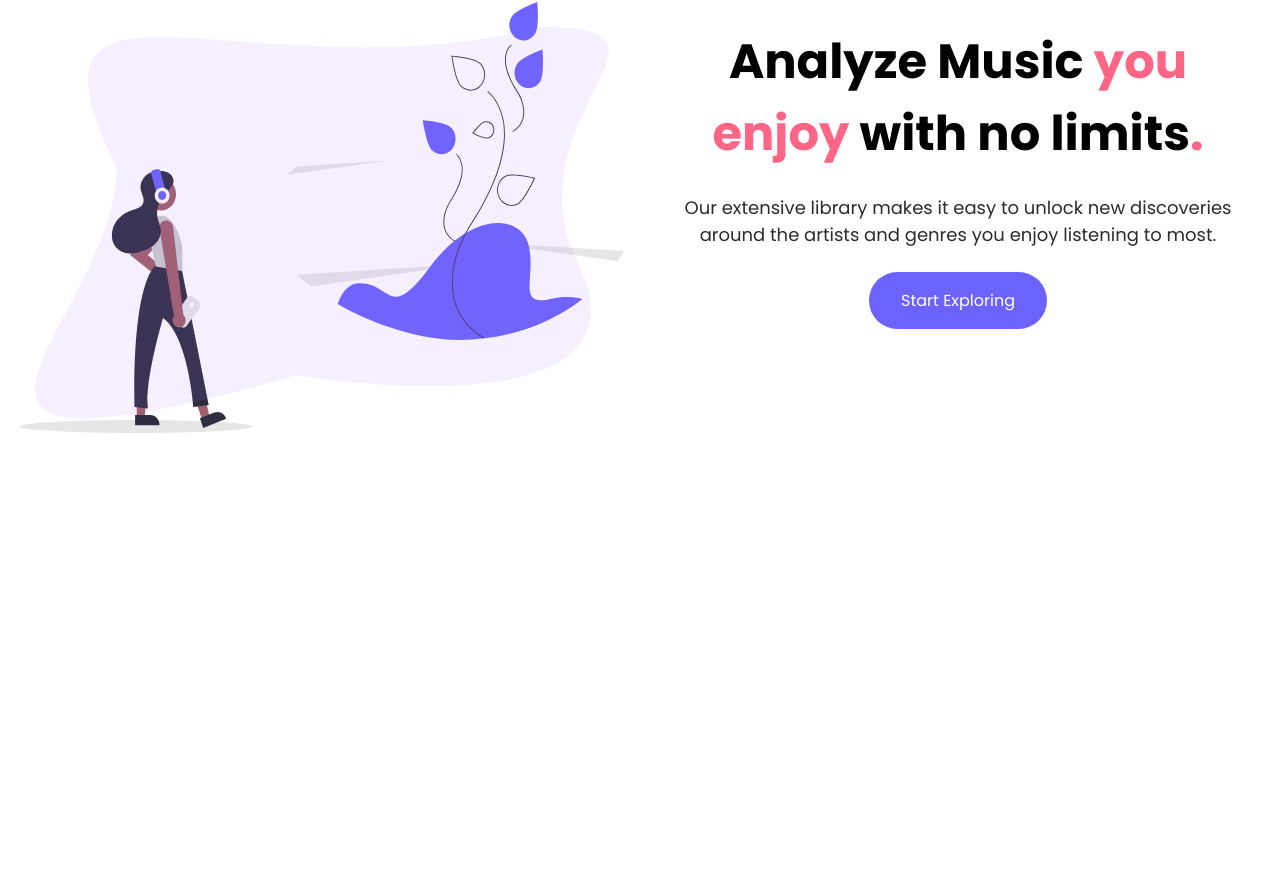
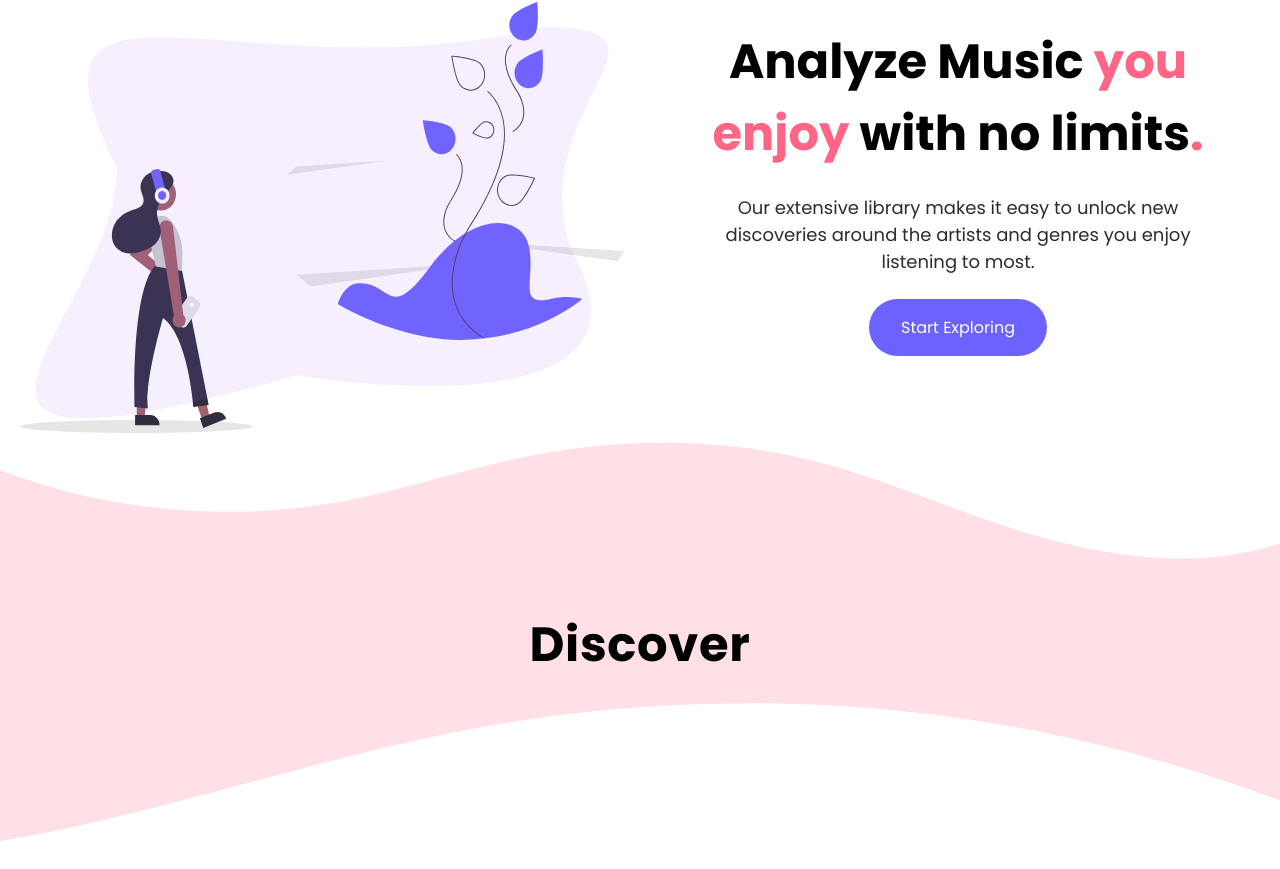
Before and after one commit to jmadrigaladan/spotify-react-api, a React (Create React App) app: page / in a window 1280 px wide. Shown: the part 231-1100 px from the top of the page. Before the commit the page ends 840 px from the top, so only its background shows below. Built offline with nearby package versions, Linux system fonts and the light colour scheme.

Commit message:
added a divider section for discover section

```diff
--- a/public/index.html
+++ b/public/index.html
@@ -4,39 +4,13 @@
     <meta charset="utf-8" />
     <link rel="icon" href="../src/assets/heardfromLogo.svg" />
     <meta name="viewport" content="width=device-width, initial-scale=1" />
-    <meta name="theme-color" content="#000000" />
     <meta
       name="description"
       content="Web site created using create-react-app"
     />
-    <!--
-      manifest.json provides metadata used when your web app is installed on a
-      user's mobile device or desktop. See https://developers.google.com/web/fundamentals/web-app-manifest/
-    -->
-    <link rel="manifest" href="%PUBLIC_URL%/manifest.json" />
-    <!--
-      Notice the use of %PUBLIC_URL% in the tags above.
-      It will be replaced with the URL of the `public` folder during the build.
-      Only files inside the `public` folder can be referenced from the HTML.
-
-      Unlike "/favicon.ico" or "favicon.ico", "%PUBLIC_URL%/favicon.ico" will
-      work correctly both with client-side routing and a non-root public URL.
-      Learn how to configure a non-root public URL by running `npm run build`.
-    -->
     <title>heardfrom</title>
   </head>
   <body>
-    <noscript>You need to enable JavaScript to run this app.</noscript>
     <div id="root"></div>
-    <!--
-      This HTML file is a template.
-      If you open it directly in the browser, you will see an empty page.
-
-      You can add webfonts, meta tags, or analytics to this file.
-      The build step will place the bundled scripts into the <body> tag.
-
-      To begin the development, run `npm start` or `yarn start`.
-      To create a production bundle, use `npm run build` or `yarn build`.
-    -->
   </body>
 </html>
--- /dev/null
+++ b/src/components/Hero.css
@@ -0,0 +1,90 @@
+.LandingPage {
+  margin: 0 auto;
+  max-width: 1300px;
+  padding: 20px;
+  /* height: 100vh; */
+}
+.hero__container {
+  height: calc(100vh - 8vh);
+  display: flex;
+  align-items: center;
+}
+.hero__wrapper {
+  display: flex;
+}
+
+.text__container {
+  width: 50%;
+  margin-left: 32px;
+  display: flex;
+  flex-direction: column;
+  /* justify-content: center; */
+  align-items: center;
+}
+.img__container {
+  width: 50%;
+}
+.heroImage {
+  width: 100%;
+}
+
+.hero__mainText {
+  font-size: 48px;
+  text-align: center;
+  padding-top: 24px;
+}
+
+.hero__subText {
+  margin: 24px 0;
+  text-align: center;
+  font-size: 18px;
+  width: 90%;
+  font-weight: 400;
+  color: rgb(44, 44, 44);
+}
+
+.exploring__btn {
+  padding: 16px 32px;
+  border-radius: 32px;
+  font-size: 16px;
+  color: white;
+  transition: all 300ms ease;
+}
+
+.exploring__btn:hover {
+  box-shadow: 4px 4px 14px rgba(0, 0, 0, 0.3);
+  -webkit-transform: scale(0.98);
+  -ms-transform: scale(0.98);
+  transform: scale(0.98);
+}
+
+.custom-shape-divider-bottom-1665813386 {
+  position: absolute;
+  bottom: 0;
+  left: 0;
+  width: 100%;
+  overflow: hidden;
+  line-height: 0;
+}
+
+.custom-shape-divider-bottom-1665813386 .shape-fill {
+  fill: rgba(255, 101, 132, 0.2);
+}
+
+.custom-shape-divider-top-1665813741 {
+  position: absolute;
+  left: 0;
+  top: 100vh;
+  width: 100%;
+  overflow: hidden;
+  line-height: 0;
+  transform: rotate(180deg);
+}
+
+.custom-shape-divider-top-1665813741 svg {
+  height: 300px;
+}
+
+.custom-shape-divider-top-1665813741 .shape-fill {
+  fill: rgba(255, 101, 132, 0.2);
+}
--- /dev/null
+++ b/src/components/Hero.jsx
@@ -0,0 +1,60 @@
+import React from "react";
+import Nav from "../components/Nav.jsx";
+import heroImage from "../assets/undraw_imagination_re_i0xi 1.svg";
+import "./Hero.css";
+
+function LandingPage() {
+  return (
+    <div className="LandingPage">
+      <Nav />
+      <div className="hero__container">
+        <div className="hero__wrapper">
+          <figure className="img__container">
+            <img src={heroImage} alt="" className="heroImage" />
+          </figure>
+          <div className="text__container">
+            <h1 className="hero__mainText">
+              Analyze Music <span className="pinkText"> you enjoy</span> with no
+              limits<span className="pinkText">.</span>
+            </h1>
+            <h3 className="hero__subText">
+              Our extensive library makes it easy to unlock new discoveries
+              around the artists and genres you enjoy listening to most.
+            </h3>
+            <button className="purple__btn exploring__btn">
+              Start Exploring
+            </button>
+          </div>
+        </div>
+      </div>
+      <div class="custom-shape-divider-bottom-1665813386">
+        <svg
+          data-name="Layer 1"
+          xmlns="http://www.w3.org/2000/svg"
+          viewBox="0 0 1200 120"
+          preserveAspectRatio="none"
+        >
+          <path
+            d="M985.66,92.83C906.67,72,823.78,31,743.84,14.19c-82.26-17.34-168.06-16.33-250.45.39-57.84,11.73-114,31.07-172,41.86A600.21,600.21,0,0,1,0,27.35V120H1200V95.8C1132.19,118.92,1055.71,111.31,985.66,92.83Z"
+            class="shape-fill"
+          ></path>
+        </svg>
+      </div>
+      <div class="custom-shape-divider-top-1665813741">
+        <svg
+          data-name="Layer 1"
+          xmlns="http://www.w3.org/2000/svg"
+          viewBox="0 0 1200 120"
+          preserveAspectRatio="none"
+        >
+          <path
+            d="M985.66,92.83C906.67,72,823.78,31,743.84,14.19c-82.26-17.34-168.06-16.33-250.45.39-57.84,11.73-114,31.07-172,41.86A600.21,600.21,0,0,1,0,27.35V120H1200V95.8C1132.19,118.92,1055.71,111.31,985.66,92.83Z"
+            class="shape-fill"
+          ></path>
+        </svg>
+      </div>
+    </div>
+  );
+}
+
+export default LandingPage;
--- a/src/pages/Home.css
+++ b/src/pages/Home.css
@@ -1,59 +1,7 @@
-.Home {
-  margin: 0 auto;
-  max-width: 1300px;
-  padding: 20px;
-  /* height: 100vh; */
+.discover__mainText {
+  position: relative;
+  text-align: center;
+  font-size: 48px;
+  z-index: 3;
+  letter-spacing: 0.014em;
 }
-.hero__container {
-  height: calc(100vh - 8vh);
-  display: flex;
-  align-items: center;
-}
-.hero__wrapper {
-  display: flex;
-}
-
-.text__container {
-  width: 50%;
-  margin-left: 32px;
-  display: flex;
-  flex-direction: column;
-  /* justify-content: center; */
-  align-items: center;
-}
-.img__container {
-  width: 50%;
-}
-.heroImage {
-  width: 100%;
-}
-
-.hero__mainText {
-  font-size: 48px;
-  text-align: center;
-  padding-top: 24px;
-}
-
-.hero__subText {
-  margin: 24px 0;
-  text-align: center;
-  font-size: 18px;
-  width: 550px;
-  font-weight: 400;
-  color: rgb(44, 44, 44);
-}
-
-.exploring__btn {
-  padding: 16px 32px;
-  border-radius: 32px;
-  font-size: 16px;
-  color: white;
-  transition: all 300ms ease;
-}
-
-.exploring__btn:hover {
-  box-shadow: 4px 4px 14px rgba(0, 0, 0, 0.3);
-  -webkit-transform: scale(0.98);
-  -ms-transform: scale(0.98);
-  transform: scale(0.98);
-}
--- a/src/pages/Home.jsx
+++ b/src/pages/Home.jsx
@@ -1,32 +1,12 @@
 import React from "react";
-import Nav from "../components/Nav.jsx";
-import heroImage from "../assets/undraw_imagination_re_i0xi 1.svg";
+import Hero from "../components/Hero.jsx";
 import "./Home.css";
 
 function Home() {
   return (
-    <div className="Home">
-      <Nav />
-      <div className="hero__container">
-        <div className="hero__wrapper">
-          <figure className="img__container">
-            <img src={heroImage} alt="" className="heroImage" />
-          </figure>
-          <div className="text__container">
-            <h1 className="hero__mainText">
-              Analyze Music <span className="pinkText"> you enjoy</span> with no
-              limits<span className="pinkText">.</span>
-            </h1>
-            <h3 className="hero__subText">
-              Our extensive library makes it easy to unlock new discoveries
-              around the artists and genres you enjoy listening to most.
-            </h3>
-            <button className="purple__btn exploring__btn">
-              Start Exploring
-            </button>
-          </div>
-        </div>
-      </div>
+    <div>
+      <Hero />
+      <h1 className="discover__mainText">Discover</h1>
     </div>
   );
 }
```
Also changed, not shown: public/manifest.json (deleted).
